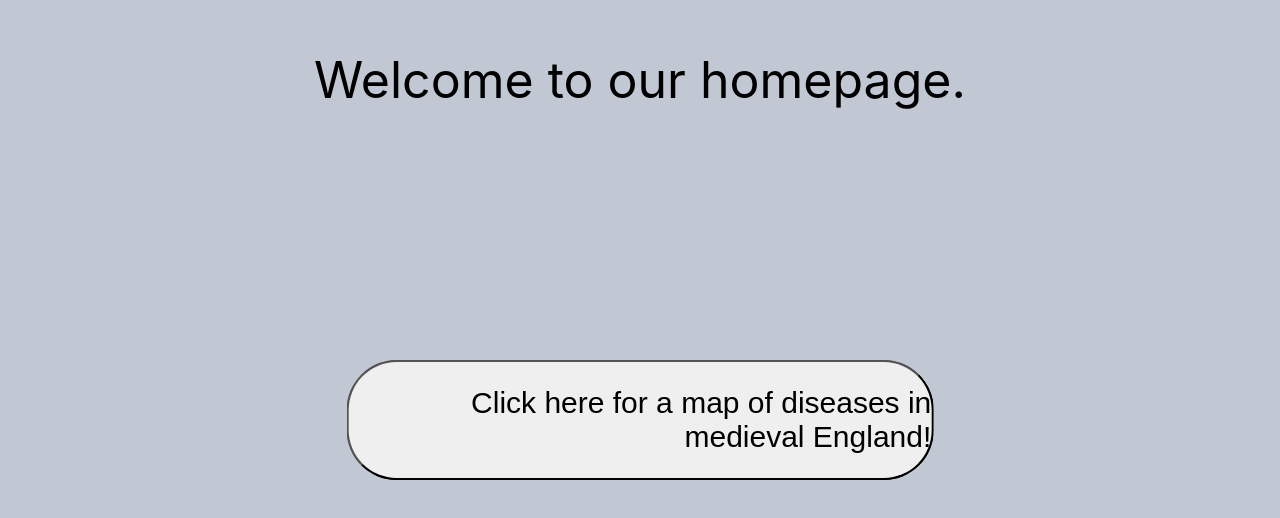
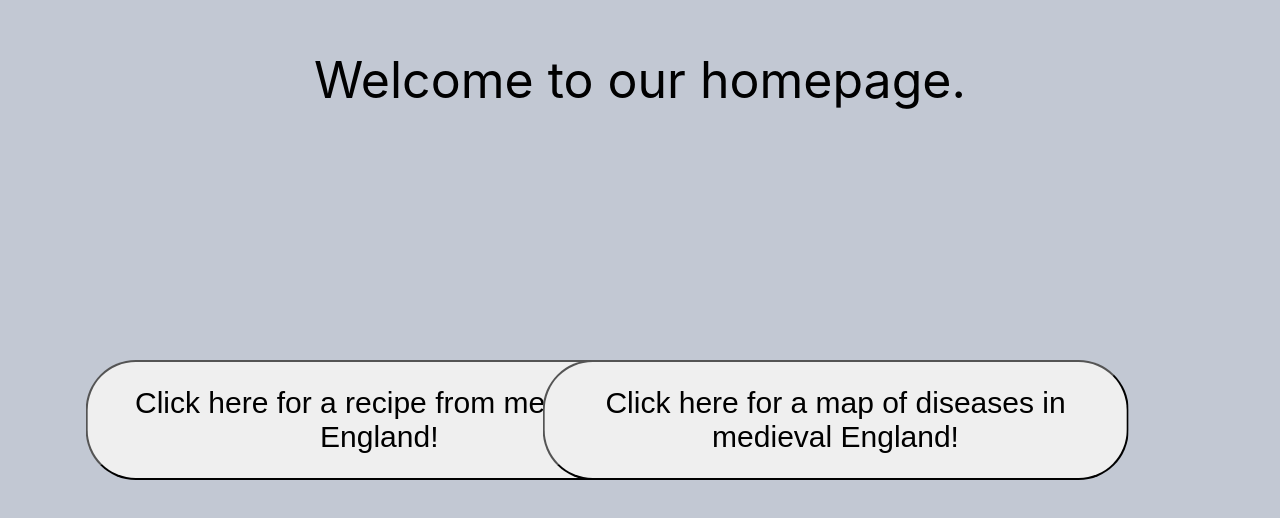
Before and after one commit to nolanv45/HenHacks2025, a React (Create React App) app in the folder henhack25/: page / in a window 1280 px wide. Shown: the top 518 px of the page. Built offline with nearby package versions, Linux system fonts and the light colour scheme.

Commit message:
upodated recipes

```diff
--- a/henhack25/src/App.css
+++ b/henhack25/src/App.css
@@ -42,10 +42,10 @@
 .ButtonRecipes {
   position: absolute;
   top: 20%; /* Moves the button higher */
-  left: 50%;
+  left: 10%;
   transform: translateX(-50%);
   margin-top: 200px;
-  size: 400px;
+  size: 200px;
   padding: 24px 0px;
   font-size: 30px;
   border-radius: 50px;
@@ -53,7 +53,7 @@
   display: flex;
   justify-content: left; /* Centers text horizontally */
   align-items: left; /* Centers text vertically */
-  text-align: left; /* Ensures proper text alignment */
+  text-align: center; /* Ensures proper text alignment */
 
   width: 90%; /* Makes button as wide as its container */
 
@@ -75,10 +75,10 @@
 .ButtonMap {
   position: absolute;
   top: 20%; /* Moves the button higher */
-  left: 50%;
+  left: 80%;
   transform: translateX(-50%);
   margin-top: 200px;
-  size: 400px;
+  size: 200px;
   padding: 24px 0px;
   font-size: 30px;
   border-radius: 50px;
@@ -86,7 +86,7 @@
   display: flex;
   justify-content: right; /* Centers text horizontally */
   align-items: right; /* Centers text vertically */
-  text-align: right; /* Ensures proper text alignment */
+  text-align: center; /* Ensures proper text alignment */
 
   width: 90%; /* Makes button as wide as its container */
 
--- a/henhack25/src/App.tsx
+++ b/henhack25/src/App.tsx
@@ -30,19 +30,21 @@ export class Recipe{
   duration:number;
   description:string;
   type:string;
-  constructor(title:string, ingredients:string[], duration:number, description:string, type:string){
+  origin:string;
+  constructor(title:string, ingredients:string[], duration:number, description:string, type:string, origin:string){
     this.title=title;
     this.ingredients=ingredients;
     this.duration=duration;
     this.description=description;
     this.type=type;
+    this.origin=origin;
   }
 }
 
-const Recipes= [new Recipe("Cabbage Chowder", ["cabbage", "onions", "leeks", "salt", "saffron", "chicken stock"],20,   "Take faire Cabochis, pike hem and wassh hem, and parboyle hem; then̄ presse oute the water on̄ a faire borde, choppē hem, and cast hem in a faire potte with goode fressh broth and with Mary-bones, And lette hem boyle; then̄ take faire grate brede, and cast there-to, saferon̄, salt, and lete boyle ynogh, And then̄ serue hit forth.", "soup"),
-new Recipe("Bukkenade", ["beef", "parsley", "sage", "hassop", "clove", "mace", "egg", "verjuice", "ginger", "salt", "saffron"], 60, "Vele, kede, or henne in Bokenade. Take Vele, Kyde, or Henne, an boyle hem in fayre Water, or ellys in freysshe brothe, an smyte hem in pecys, an pyke hem clene; an than draw the same brothe thorwe a straynoure,an caste ther-to Percely, Sawge, Ysope, Maces, Clowys, an let boyle tyl the flesshe be y-now; than sette it from the fyre, and a-lye it vp with raw 3olkys of eyroun, and caste ther-to pouder Gyngere, Veriows, Safroun, and Salt, and thanne serue it forth for a gode mete.", "beef"),
-new Recipe("Cruste Rolle", ["flour", "egg", "salt", "saffron", "oil"], 20, "Take floure, water, saffron, sugur, and salt, and make fyne paast þer-of, and faire thyn kakes; and kutte hem like losenges, and fry hem in fyne oile, and serue hem forthe hote in a dissh in lenten tyme.", "bread"),
-new Recipe("Flaune of Almayne", ["currnat", "apple", "cream", "egg", "sugar", "bread", "butter", "cinnamon", "ginger", "salt", "saffron"],60, "A flaune of Almayne. First take raysins of coraunce, or elles other fressh reysins, and gode ripe peres, or elles gode appuls, and pyke oute the cokes of hom, and pare hom, and grinde hom, and the reysins in a clene morter, and do then to hom a lytel swete creme of mylk, and streyne hom thurgh a clene streynour, and take x egges, or as many mo as wol suffice, and bete hom wel togedur, bothe the qwyte and the yolke, and draw hit thurgh a streynour, and grate faire qwyte bred, and do therto a gode quantitie, and more swete crem, and do therto, and do al this togedur; and take saffron, and pouder of ginger, and canel, and do therto, and a lytel salt, and a quantitie of faire swete buttur, and make a faire coffyn, or two, or as many as needes, and bake hom a lytel in an oven, and do this bature in hom, and let bake hom as thow woldes bake flaunes, or crustades, and when thay byn baken ynogh, strawe upon hom pouder of canel, and of qwyte sugur. And this is a gode maner of crustade.", "fruit"),
-new Recipe("Blancmanger", ["chicken", "rice", "water", "sugar", "salt", "ginger", "pepper", "almond milk"], 20, "Take faire Almondes, and blanche hem, And grynde hem with sugour water into faire mylke; and take ryse, and seth. Andwhan they beth wel y-sodde, take hem vppe, and caste hem to the almondes mylke, and lete hem boile togidre til thei be thikk; And thentake the brawne of a Capon, and tese hit small, And caste thereto; and then take Sugur and salt, and caste thereto, and serue hit forthin maner of mortrewes.", "poultry"),
-new Recipe("Gyngerbrede", ["honey", "cinnamon", "pepper", "saffron", "bread crumbs"], 15, "Take a quart of hony, & sethe it, & skeme it clene; take Safroun, pouder Pepir, & þrow þer-on; take gratyd Brede, & make it so chargeaunt þat it wol be y-lechyd; þen take pouder Canelle, & straw þer-on y-now; þen make yt square, lyke as þou wolt leche yt; take when þou lechyst hyt, an caste Box leves a-bouyn, y-stykyd þer-on, on clowys. And 3if þou wolt haue it Red, coloure it with Saunderys y-now.", "dessert"),
+const Recipes= [new Recipe("Cabbage Chowder", ["cabbage", "onions", "leeks", "salt", "saffron", "chicken stock"],20,   "Take faire Cabochis, pike hem and wassh hem, and parboyle hem; then̄ presse oute the water on̄ a faire borde, choppē hem, and cast hem in a faire potte with goode fressh broth and with Mary-bones, And lette hem boyle; then̄ take faire grate brede, and cast there-to, saferon̄, salt, and lete boyle ynogh, And then̄ serue hit forth.", "soup", "England"),
+new Recipe("Bukkenade", ["beef", "parsley", "sage", "hassop", "clove", "mace", "egg", "verjuice", "ginger", "salt", "saffron"], 60, "Vele, kede, or henne in Bokenade. Take Vele, Kyde, or Henne, an boyle hem in fayre Water, or ellys in freysshe brothe, an smyte hem in pecys, an pyke hem clene; an than draw the same brothe thorwe a straynoure,an caste ther-to Percely, Sawge, Ysope, Maces, Clowys, an let boyle tyl the flesshe be y-now; than sette it from the fyre, and a-lye it vp with raw 3olkys of eyroun, and caste ther-to pouder Gyngere, Veriows, Safroun, and Salt, and thanne serue it forth for a gode mete.", "beef", "England"),
+new Recipe("Cruste Rolle", ["flour", "egg", "salt", "saffron", "oil"], 20, "Take floure, water, saffron, sugur, and salt, and make fyne paast þer-of, and faire thyn kakes; and kutte hem like losenges, and fry hem in fyne oile, and serue hem forthe hote in a dissh in lenten tyme.", "bread", "England"),
+new Recipe("Flaune of Almayne", ["currnat", "apple", "cream", "egg", "sugar", "bread", "butter", "cinnamon", "ginger", "salt", "saffron"],60, "A flaune of Almayne. First take raysins of coraunce, or elles other fressh reysins, and gode ripe peres, or elles gode appuls, and pyke oute the cokes of hom, and pare hom, and grinde hom, and the reysins in a clene morter, and do then to hom a lytel swete creme of mylk, and streyne hom thurgh a clene streynour, and take x egges, or as many mo as wol suffice, and bete hom wel togedur, bothe the qwyte and the yolke, and draw hit thurgh a streynour, and grate faire qwyte bred, and do therto a gode quantitie, and more swete crem, and do therto, and do al this togedur; and take saffron, and pouder of ginger, and canel, and do therto, and a lytel salt, and a quantitie of faire swete buttur, and make a faire coffyn, or two, or as many as needes, and bake hom a lytel in an oven, and do this bature in hom, and let bake hom as thow woldes bake flaunes, or crustades, and when thay byn baken ynogh, strawe upon hom pouder of canel, and of qwyte sugur. And this is a gode maner of crustade.", "fruit", "England"),
+new Recipe("Blancmanger", ["chicken", "rice", "water", "sugar", "salt", "ginger", "pepper", "almond milk"], 20, "Take faire Almondes, and blanche hem, And grynde hem with sugour water into faire mylke; and take ryse, and seth. Andwhan they beth wel y-sodde, take hem vppe, and caste hem to the almondes mylke, and lete hem boile togidre til thei be thikk; And thentake the brawne of a Capon, and tese hit small, And caste thereto; and then take Sugur and salt, and caste thereto, and serue hit forthin maner of mortrewes.", "poultry", "France"),
+new Recipe("Gyngerbrede", ["honey", "cinnamon", "pepper", "saffron", "bread crumbs"], 15, "Take a quart of hony, & sethe it, & skeme it clene; take Safroun, pouder Pepir, & þrow þer-on; take gratyd Brede, & make it so chargeaunt þat it wol be y-lechyd; þen take pouder Canelle, & straw þer-on y-now; þen make yt square, lyke as þou wolt leche yt; take when þou lechyst hyt, an caste Box leves a-bouyn, y-stykyd þer-on, on clowys. And 3if þou wolt haue it Red, coloure it with Saunderys y-now.", "dessert", "England"),
 ];
```
